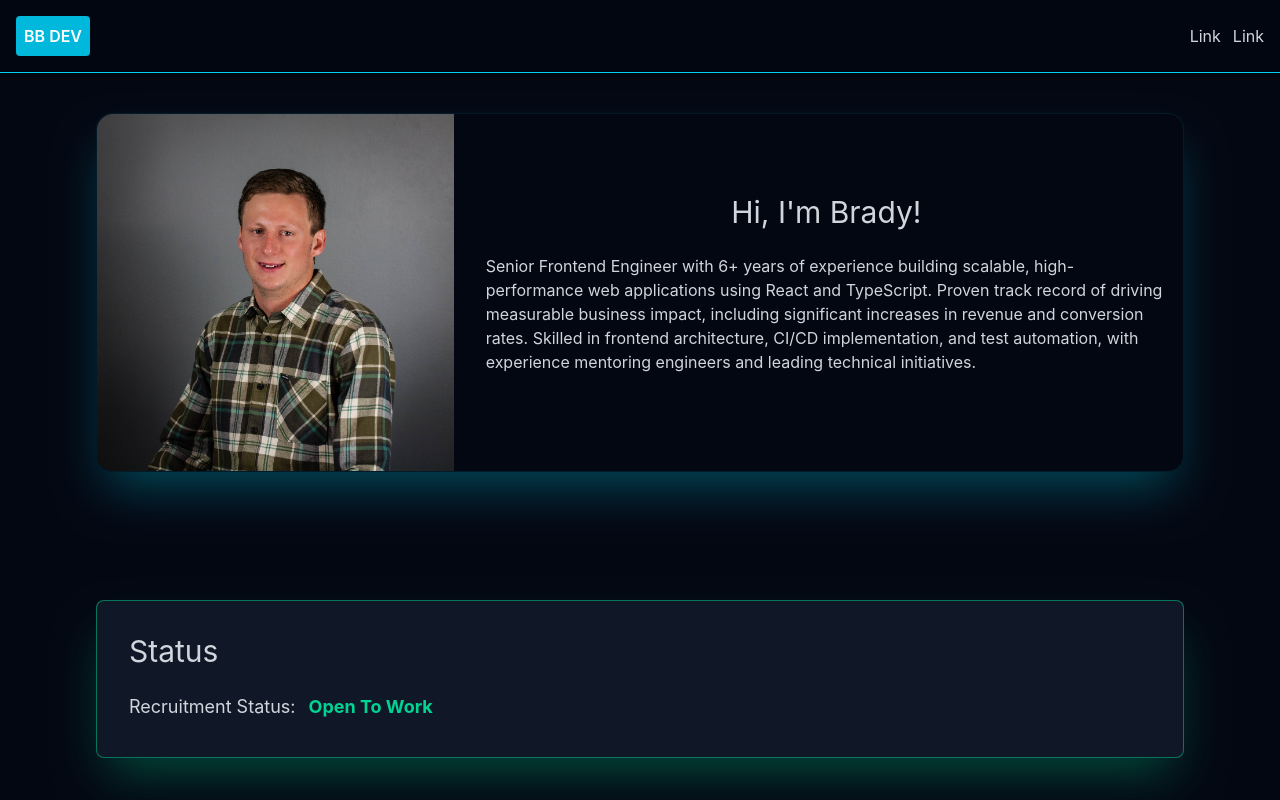
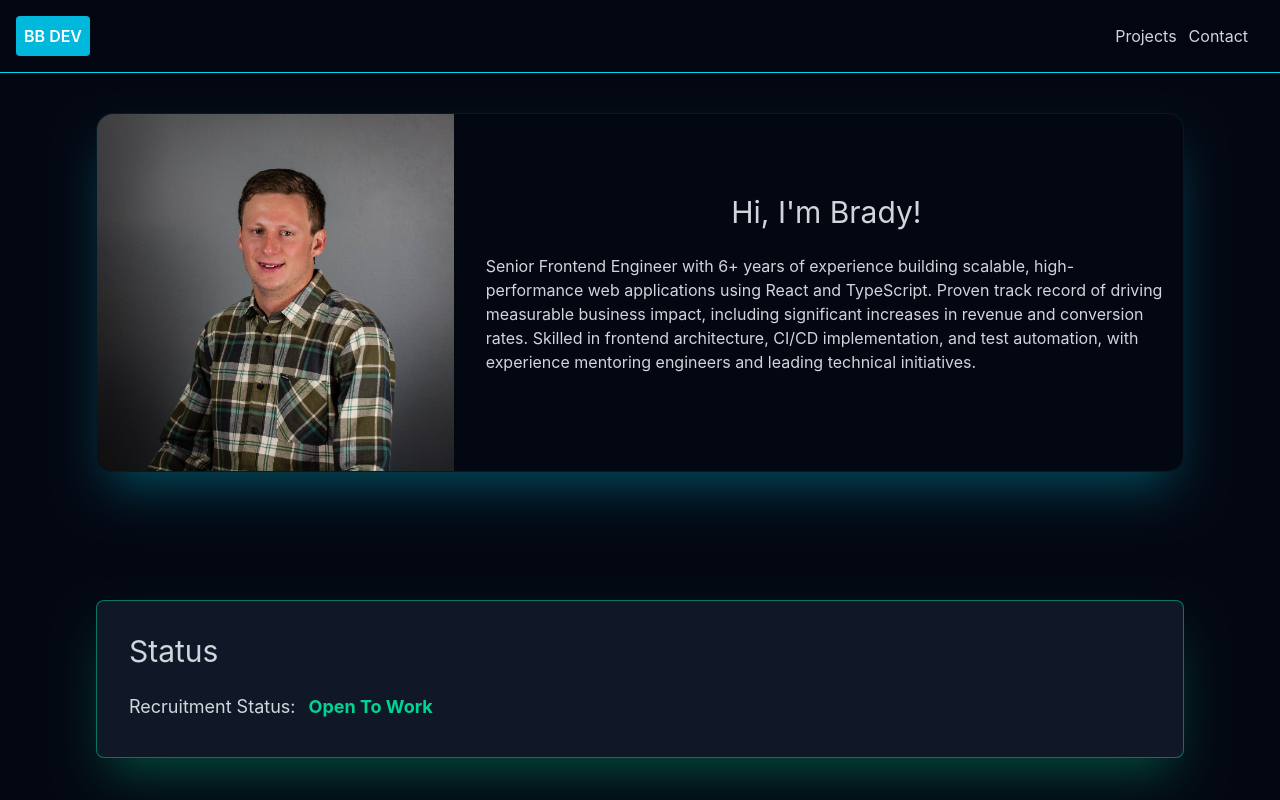
Before and after one commit to bradybridges/svelte-portfolio, a SvelteKit app: page / in a window 1280 px wide. Shown: the top 800 px of the page. Built offline with nearby package versions, Linux system fonts and the light colour scheme.

Commit message:
chore: add link comonent for consistent maintainable links

```diff
--- /dev/null
+++ b/src/components/Link.svelte
@@ -0,0 +1,17 @@
+<script lang="ts">
+	interface Props {
+		url: string;
+		label: string;
+		classes?: string;
+		ariaLabel?: string;
+	}
+	let { url, label, ariaLabel, classes = '' }: Props = $props();
+</script>
+
+<a
+	href={url}
+	class={['transition-colors hover:text-cyan-400', classes]}
+	aria-label={ariaLabel ? ariaLabel : null}
+>
+	{label}
+</a>
--- a/src/components/ProjectCards.svelte
+++ b/src/components/ProjectCards.svelte
@@ -1,5 +1,6 @@
 <script lang="ts">
 	import { projects } from '$lib/projects';
+	import Link from './Link.svelte';
 </script>
 
 {#each projects as project}
@@ -45,6 +46,7 @@
 				<h3 class="mb-1 text-lg">{project.name}</h3>
 				<p class="text-xs">{project.description}</p>
 			</div>
+
 			<div>
 				<p class="mb-2 text-xs">Built With</p>
 				<div class="flex flex-wrap gap-2">
@@ -57,9 +59,7 @@
 			</div>
 
 			<div class="mt-4 flex w-full justify-center">
-				<a class="px-4 py-1 transition-colors hover:text-cyan-400" href={project.slug}
-					>Read More</a
-				>
+				<Link url={`/projects/${project.slug}`} classes="px-4 py-1" label="Read More" />
 			</div>
 		</div>
 	</div>
--- a/src/routes/+layout.svelte
+++ b/src/routes/+layout.svelte
@@ -1,6 +1,7 @@
 <script lang="ts">
 	import './layout.css';
 	import favicon from '$lib/assets/favicon.svg';
+	import Link from '../components/Link.svelte';
 
 	let { children } = $props();
 </script>
@@ -14,10 +15,14 @@
 	<header
 		class="sticky top-0 z-10 flex items-center justify-between border-b border-b-cyan-400 bg-gray-950/95 p-4"
 	>
-		<div class="rounded bg-cyan-500 p-2">
+		<a href="/" class="rounded bg-cyan-500 p-2">
 			<span class="font-semibold text-white uppercase">BB Dev</span>
-		</div>
-		<nav class="flex gap-3"><a href="/">Link</a><a href="/">Link</a></nav>
+		</a>
+
+		<nav class="flex gap-3 mr-4">
+			<Link url="#projects" label="Projects" ariaLabel="Scroll to projects section" />
+			<Link url="#contact" label="Contact" ariaLabel="Scroll to contact form" />
+		</nav>
 	</header>
 
 	<main class="mx-auto min-h-screen max-w-360">{@render children()}</main>
```
